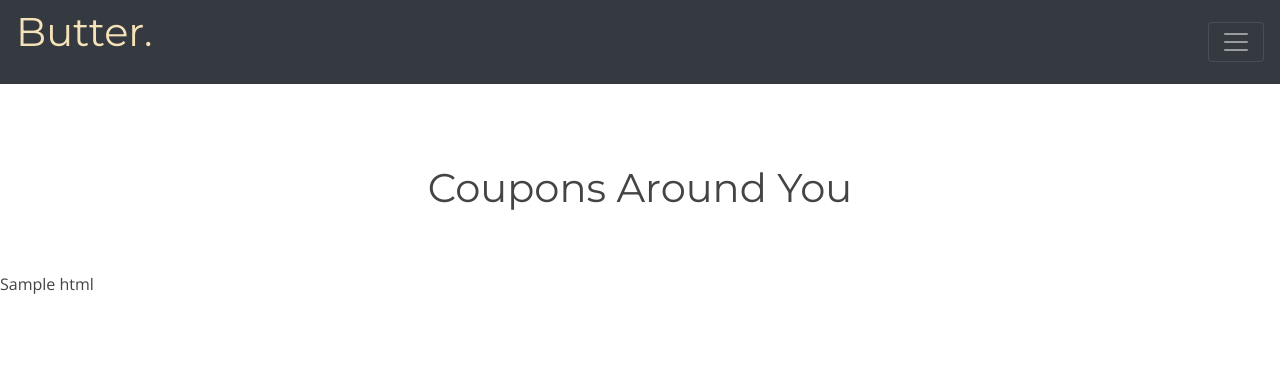
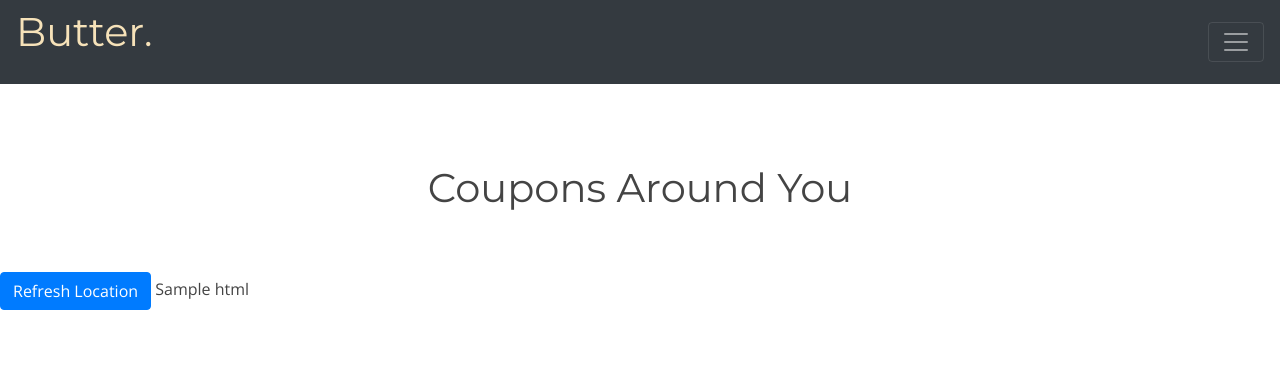
Before and after one commit to aaronhliang/Butter, a Flask app: template templates/Map.html in a window 1280 px wide. Shown: the top 370 px of the page. Run offline with Flask 2, Linux system fonts and the light colour scheme; the template is opened without the code that fills it: most values are stand-ins (such as "Sample title", 1, 10 or a date in 2020); some libraries are stand-ins or nearby versions.

Commit message:
added refresh

```diff
--- a/templates/Map.html
+++ b/templates/Map.html
@@ -12,6 +12,8 @@
    	<div style="padding-top:100px;"> </div>
 
         <h1 style = "text-align:center; padding: 1em">Coupons Around You</h1>
+<a href="/map"><button type="button" class="btn btn-primary"> Refresh Location </button>
+</a>
        {{sndmap.html}}
 
 
```
